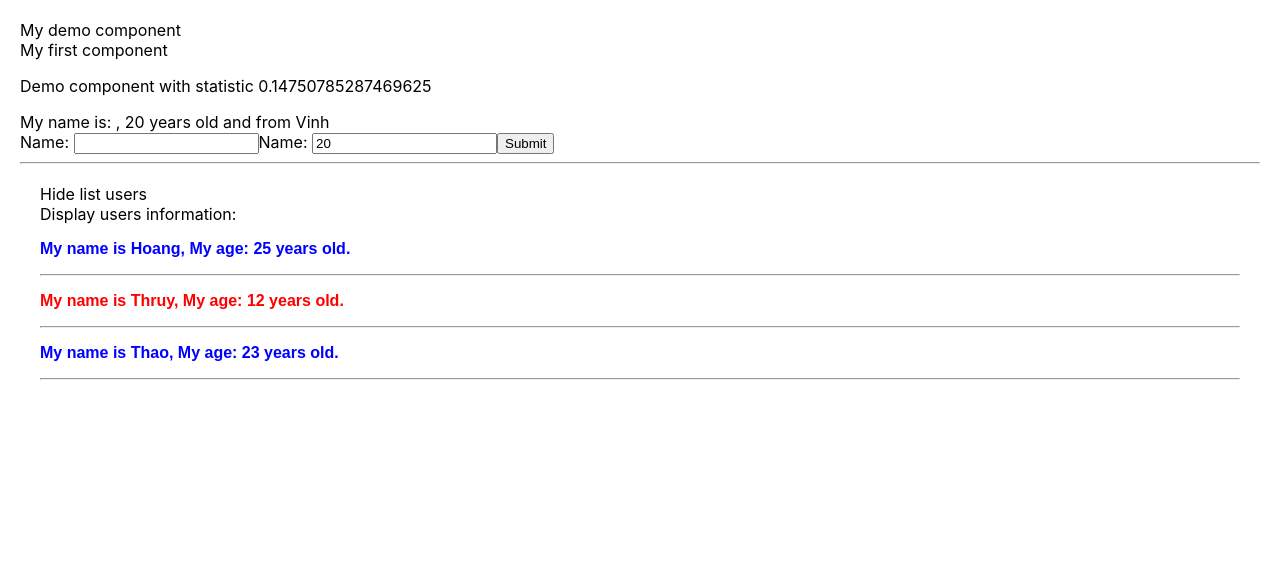
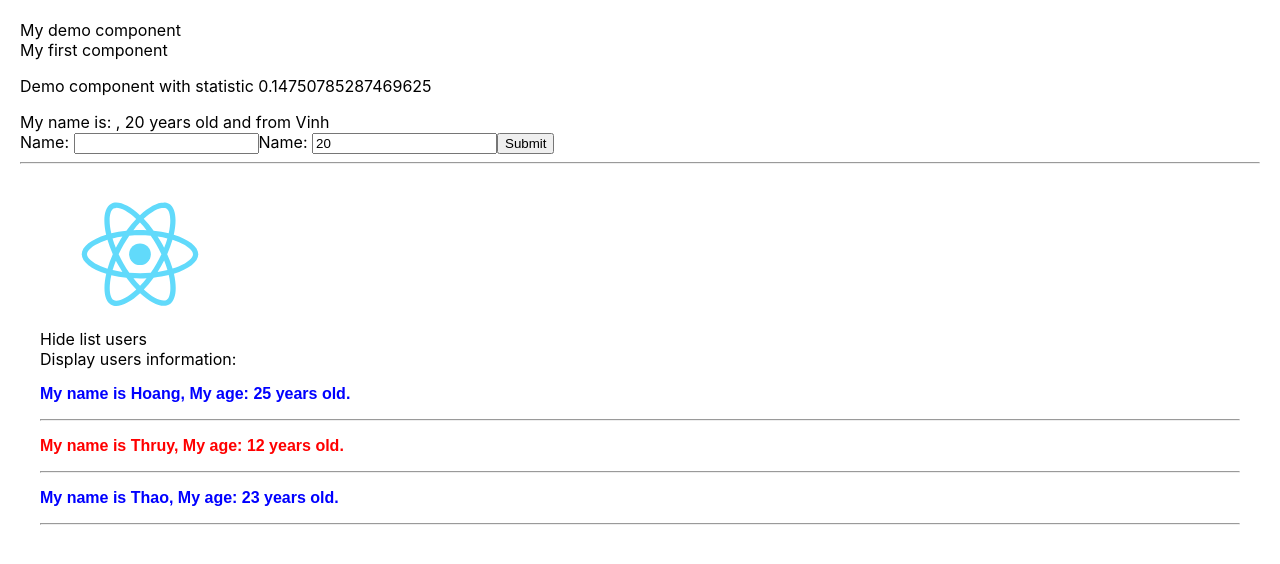
Before and after one commit to thruy/starter-React, a React (Create React App) app: page / in a window 1280 px wide. Shown: the top 564 px of the page. Built offline with nearby package versions, Linux system fonts and the light colour scheme.

Commit message:
image in react

```diff
--- a/src/component/DisplayInfor.js
+++ b/src/component/DisplayInfor.js
@@ -1,5 +1,7 @@
 import React from "react";
 import './DisplayInfor.scss';
+import image from '../logo.svg';
+// khong nen luu file anh trong public vi se khong duoc xu ly boi webpack
 
 class DisplayInfor extends React.Component {
     state = {
@@ -17,6 +19,7 @@ class DisplayInfor extends React.Component {
         //console.table(listUsers);
         return (
             <div className="display-info-container">
+                <img src={image} alt="react-image" />
                 <div>
                     <span onClick={(e) => this.handleHideUser(e)}>{this.state.isShowListUser ? "Hide list users" : "Show list user"}</span>
                 </div>
--- a/src/component/DisplayInfor.scss
+++ b/src/component/DisplayInfor.scss
@@ -1,11 +1,14 @@
 .display-info-container {
     margin: 20px;
     .red {
-    color: red;
+        color: red;
     }
 
     .blue {
-    color: blue;
+        color: blue;
     }
 
+    img {
+        width: 200px;
+    }
 }
```
